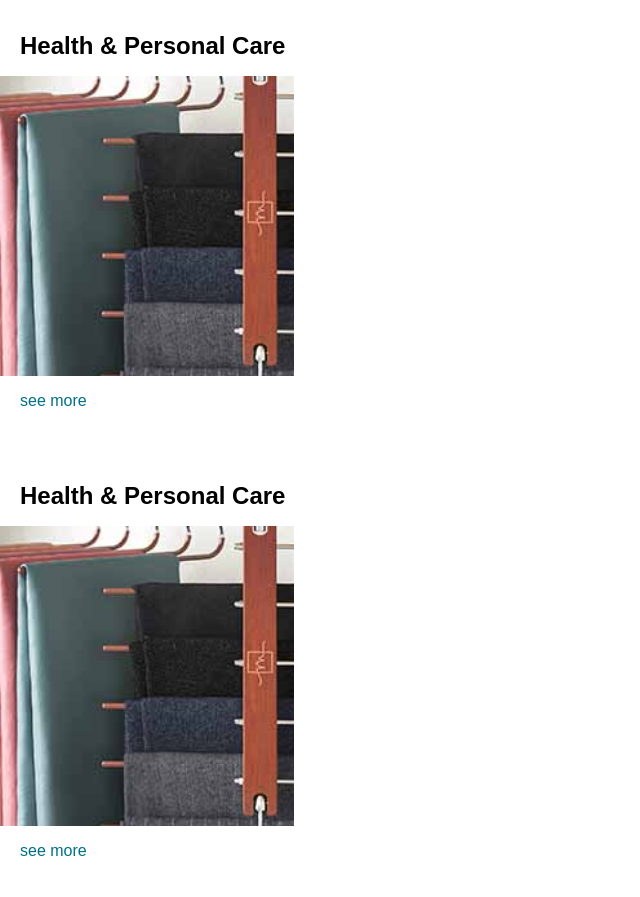
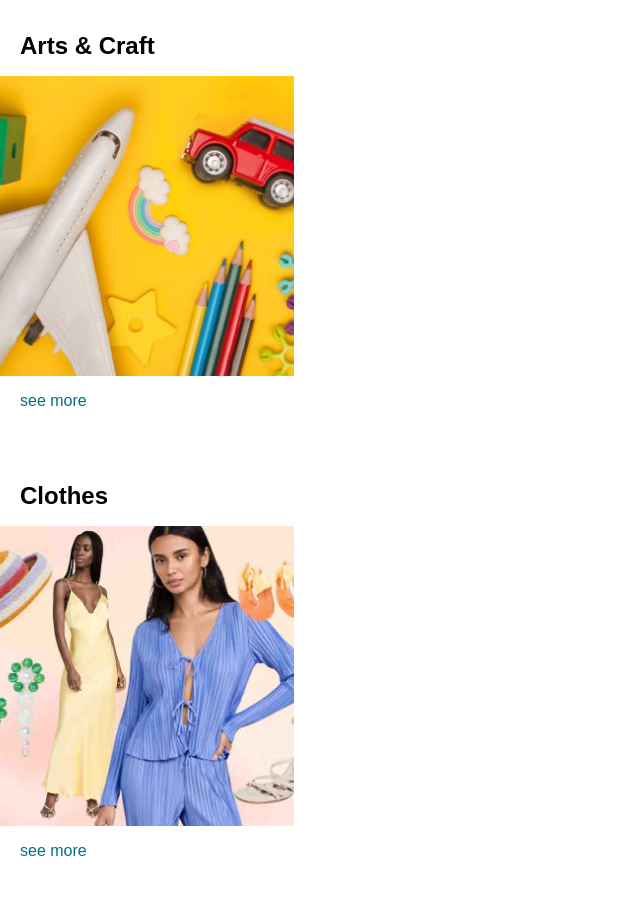
Before and after one commit to Nihar2516/amazon, a plain HTML site: page index.html in a window 1280 px wide. Shown: the part 3153-4050 px from the top of the page, without its empty margins (0-640 px from the left). Drawn offline with Linux system fonts and the light colour scheme.

Commit message:
Update index.html

```diff
--- a/index.html
+++ b/index.html
@@ -125,17 +125,17 @@
             <p>see more</p>
             </div>
     </div>
-    <div class="box1 box">
+    <div class="box7 box">
         <div class="box-content">
-            <h2>Health & Personal Care</h2>
-            <div class="box-img" style="background-image: url('amazon/box1_image.jpg');"></div>
+            <h2>Arts & Craft</h2>
+            <div class="box-img" style="background-image: url('amazon/box7_image.jpg');"></div>
             <p>see more</p>
             </div>
     </div>
-    <div class="box1 box">
+    <div class="box8 box">
         <div class="box-content">
-            <h2>Health & Personal Care</h2>
-            <div class="box-img" style="background-image: url('amazon/box1_image.jpg');"></div>
+            <h2>Clothes</h2>
+            <div class="box-img" style="background-image: url('amazon/box8_image.jpg');"></div>
             <p>see more</p>
             </div>
     </div>
```
